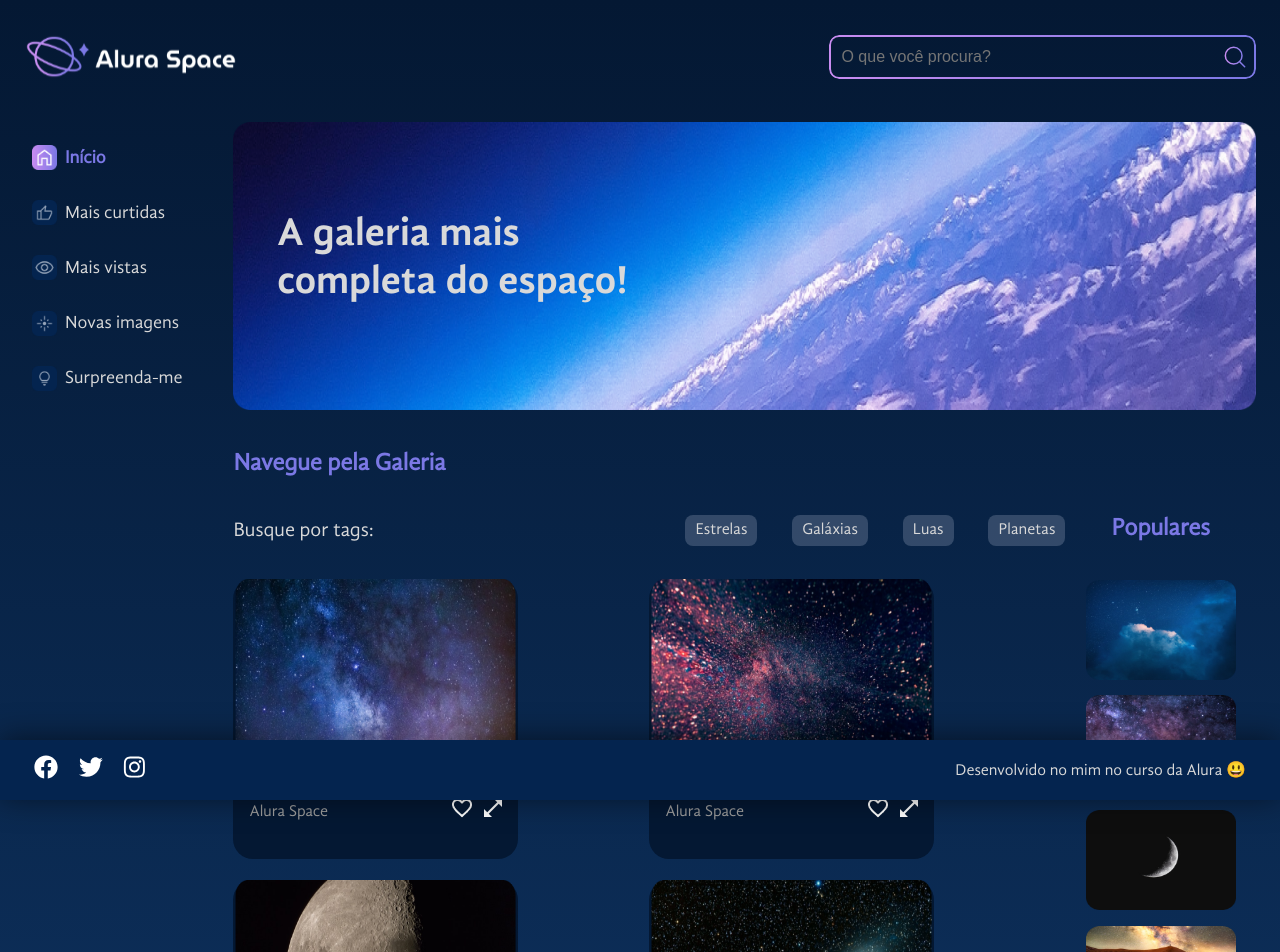
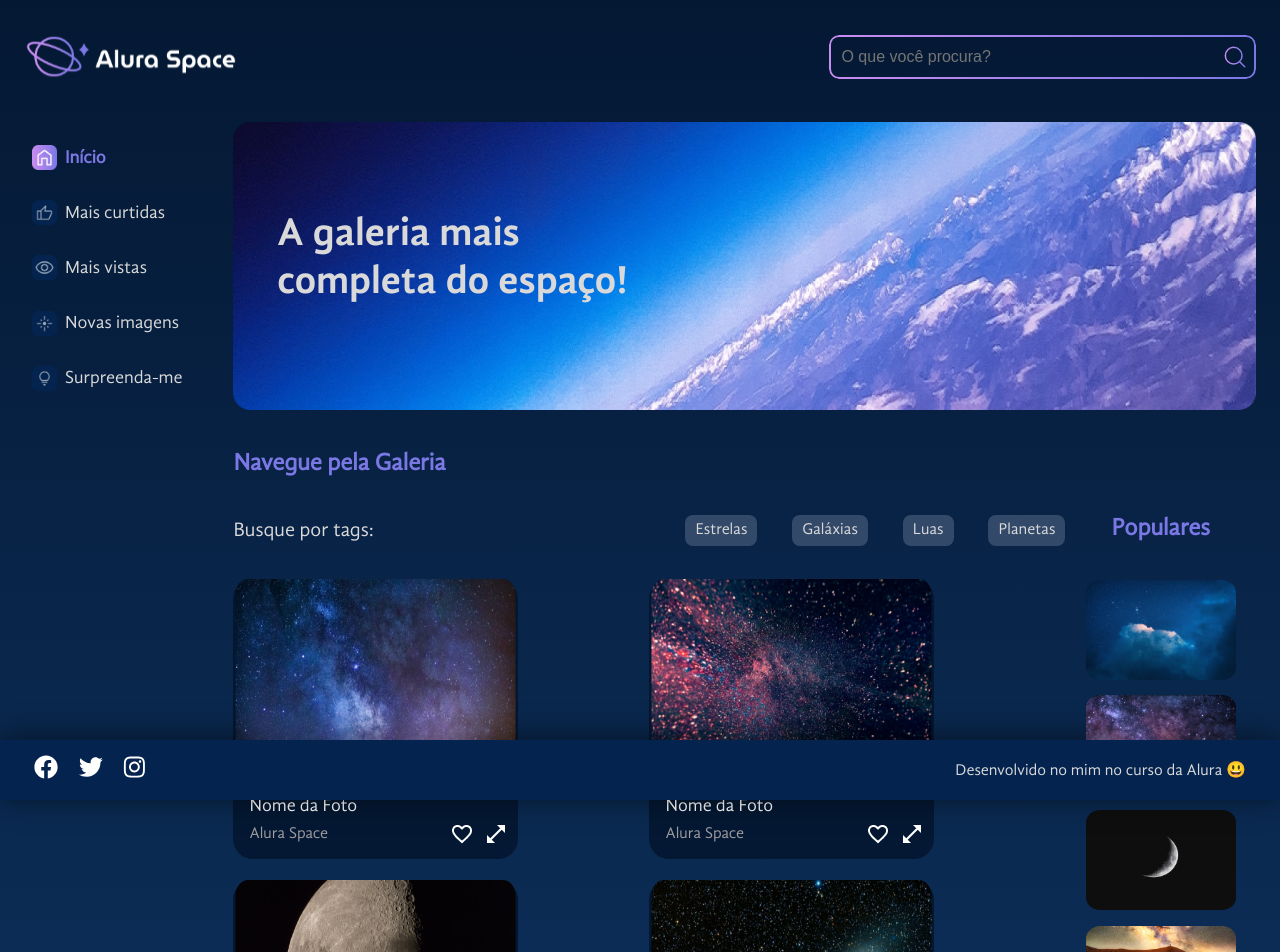
Before and after one commit to lucassmaniotto/React-Cursos, a React (Create React App) app in the folder ReactJS/alura-space/: page / in a window 1280 px wide. Shown: the top 952 px of the page. Built offline with nearby package versions, Linux system fonts and the light colour scheme.

Commit message:
refactor: melhorando código com absolute import

```diff
--- a/ReactJS/alura-space/src/components/Banner/Banner.module.scss
+++ b/ReactJS/alura-space/src/components/Banner/Banner.module.scss
@@ -1,4 +1,4 @@
-@import '../../styles/variables.scss';
+@import 'styles/variables.scss';
 
 .banner {
     width: 88%;
--- a/ReactJS/alura-space/src/components/Footer/Footer.module.scss
+++ b/ReactJS/alura-space/src/components/Footer/Footer.module.scss
@@ -1,4 +1,4 @@
-@import "../../styles/_variables.scss";
+@import "styles/_variables.scss";
 
 .footer {
   background-color: $footer-blue;
--- a/ReactJS/alura-space/src/components/Gallery/Cards/index.jsx
+++ b/ReactJS/alura-space/src/components/Gallery/Cards/index.jsx
@@ -1,7 +1,6 @@
 import React from 'react'
 import open from './open.png'
 import favorite from './favorite.png'
-
 
 export default function Cards({photos, styles}) {
   return (
@@ -15,7 +14,10 @@ export default function Cards({photos, styles}) {
                         alt={photo.title}
                     />
                     <div>
-                        <p>{photo.credits}</p>
+                        <div>
+                            <h3>{photo.title}</h3>
+                            <p>{photo.credits}</p>
+                        </div>
                         <span>
                             <img src={favorite} alt='Ícone coração de curtir' />
                             <img src={open} alt='Ícone de abrir modal' />
--- a/ReactJS/alura-space/src/components/Gallery/Gallery.module.scss
+++ b/ReactJS/alura-space/src/components/Gallery/Gallery.module.scss
@@ -1,4 +1,4 @@
-@import "../../styles/_variables.scss";
+@import "styles/_variables.scss";
 
 .gallery {
     font-family: $main-font;
@@ -37,16 +37,31 @@
 
       div {
         display: flex;
+        flex-direction: row;
         justify-content: space-between;
-        align-items: center;
+        align-items: flex-start;
         padding: 0 1rem;
         box-sizing: border-box;
         width: 100%;
 
-        p {
-          margin: 0;
-          margin-top: 0.5rem;
-          color: $light-grey;
+        div{
+          display: flex;
+          flex-direction: column;
+          justify-content: flex-start;
+          padding: 0;
+
+          h3 {
+            color: #fff;
+            font-size: 18px;
+            font-weight: 500;
+            margin: 0;
+          }
+
+          p {
+            margin: 0;
+            margin-top: 0.5rem;
+            color: $light-grey;
+          }
         }
 
         span {
@@ -54,9 +69,11 @@
           display: flex;
           justify-content: space-between;
           align-items: center;
+          align-self: flex-end;
 
           img {
             cursor: pointer;
+            margin: 0 15px 0 0;
           }
         }
       }
--- a/ReactJS/alura-space/src/components/Header/Header.module.scss
+++ b/ReactJS/alura-space/src/components/Header/Header.module.scss
@@ -1,4 +1,4 @@
-@import '../../styles/variables.scss';
+@import 'styles/variables.scss';
 
 .header {
     display: flex;
--- a/ReactJS/alura-space/src/components/Menu/Menu.module.scss
+++ b/ReactJS/alura-space/src/components/Menu/Menu.module.scss
@@ -1,4 +1,4 @@
-@import '../../styles/variables.scss';
+@import 'styles/variables.scss';
 
 .menu {
     width: 18%;
--- a/ReactJS/alura-space/src/components/Populars/Populars.module.scss
+++ b/ReactJS/alura-space/src/components/Populars/Populars.module.scss
@@ -1,4 +1,4 @@
-@import '../../styles/_variables.scss';
+@import 'styles/_variables.scss';
 
 .populars {
     display: flex;
--- a/ReactJS/alura-space/src/components/Tags/Tags.module.scss
+++ b/ReactJS/alura-space/src/components/Tags/Tags.module.scss
@@ -1,4 +1,4 @@
-@import "../../styles/_variables";
+@import "styles/_variables";
 
 .tags {
   width: 65vw;
```
Also changed, not shown: ReactJS/alura-space/jsconfig.json (added, +8 -0 lines), ReactJS/alura-space/src/components/Menu/index.jsx (+5 -5 lines), ReactJS/alura-space/src/pages/HomePage/index.jsx (+10 -10 lines).
